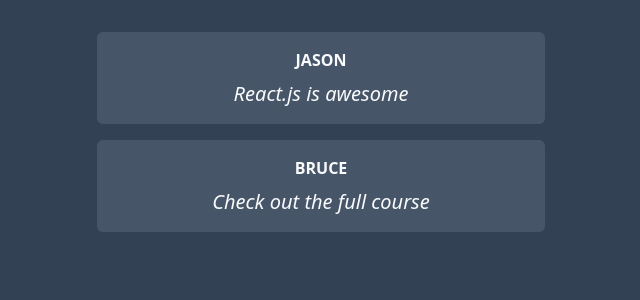
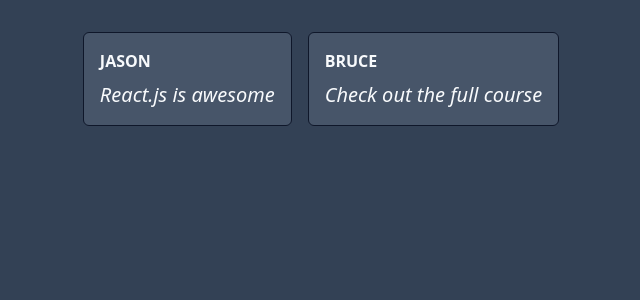
Before and after one commit to JasonWu73/react-practice, a React (Vite) app: page / in a window 1280 px wide. Shown: the top 300 px of the page, without its empty margins (319-959 px from the left). Built offline with nearby package versions, Linux system fonts and the light colour scheme.

Commit message:
post list component

```diff
--- a/src/App.tsx
+++ b/src/App.tsx
@@ -1,10 +1,7 @@
-import { Post } from '@/posts/Post'
+import { PostList } from '@/posts/PostList'
 
 export default function App() {
   return (
-    <div className="mx-auto mt-8 space-y-4 max-w-md">
-      <Post author="Jason" text="React.js is awesome"/>
-      <Post author="Bruce" text="Check out the full course"/>
-    </div>
+    <PostList />
   )
 }
--- a/src/posts/Post.tsx
+++ b/src/posts/Post.tsx
@@ -5,9 +5,9 @@
 
 export function Post({author, text}: PostProps) {
   return (
-    <div className="p-4 space-y-2 bg-slate-600 text-center rounded-md">
+    <li className="p-4 space-y-2 bg-slate-600 border border-slate-900 rounded-md">
       <p className="uppercase font-semibold">{author}</p>
       <p className="italic text-xl font-light">{text}</p>
-    </div>
+    </li>
   )
 }
--- /dev/null
+++ b/src/posts/PostList.tsx
@@ -0,0 +1,10 @@
+import { Post } from '@/posts/Post'
+
+export function PostList() {
+  return (
+    <ul className="flex justify-center gap-4 flex-wrap mt-8">
+      <Post author="Jason" text="React.js is awesome"/>
+      <Post author="Bruce" text="Check out the full course"/>
+    </ul>
+  )
+}
```
